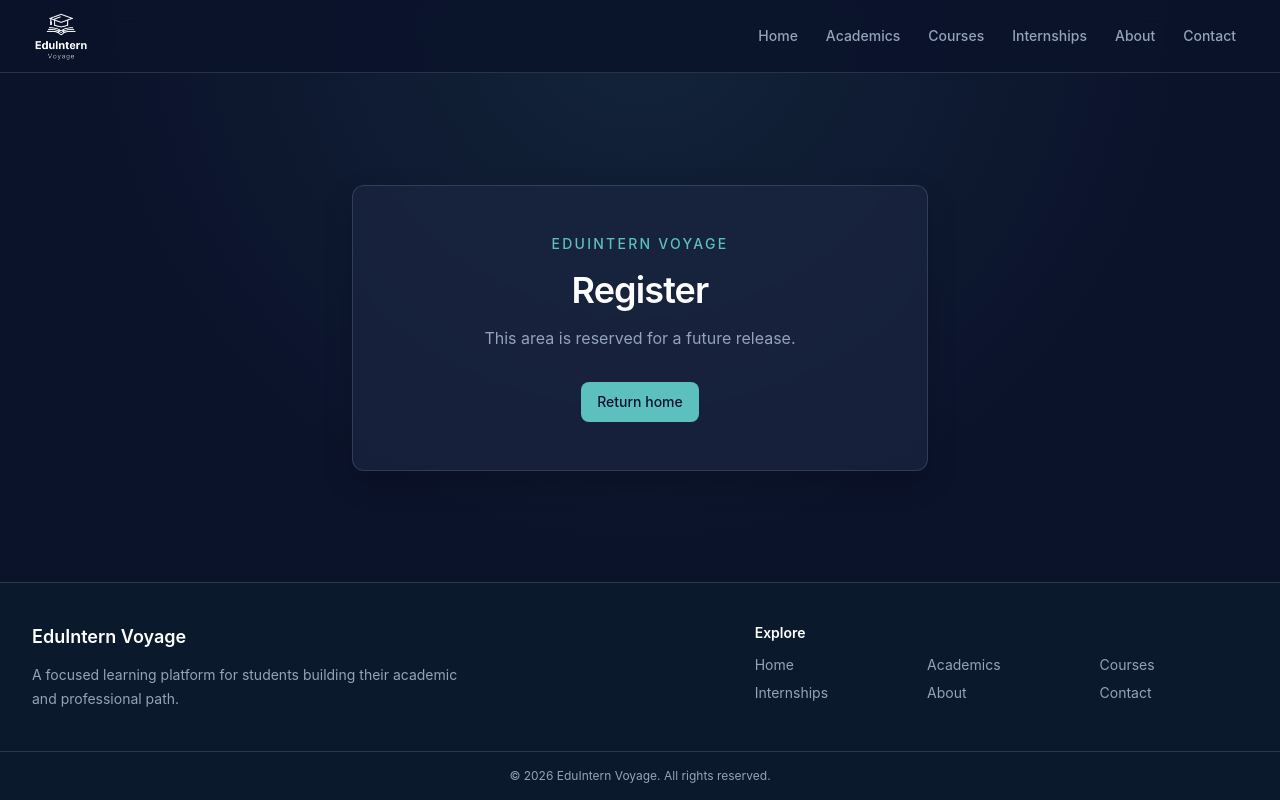
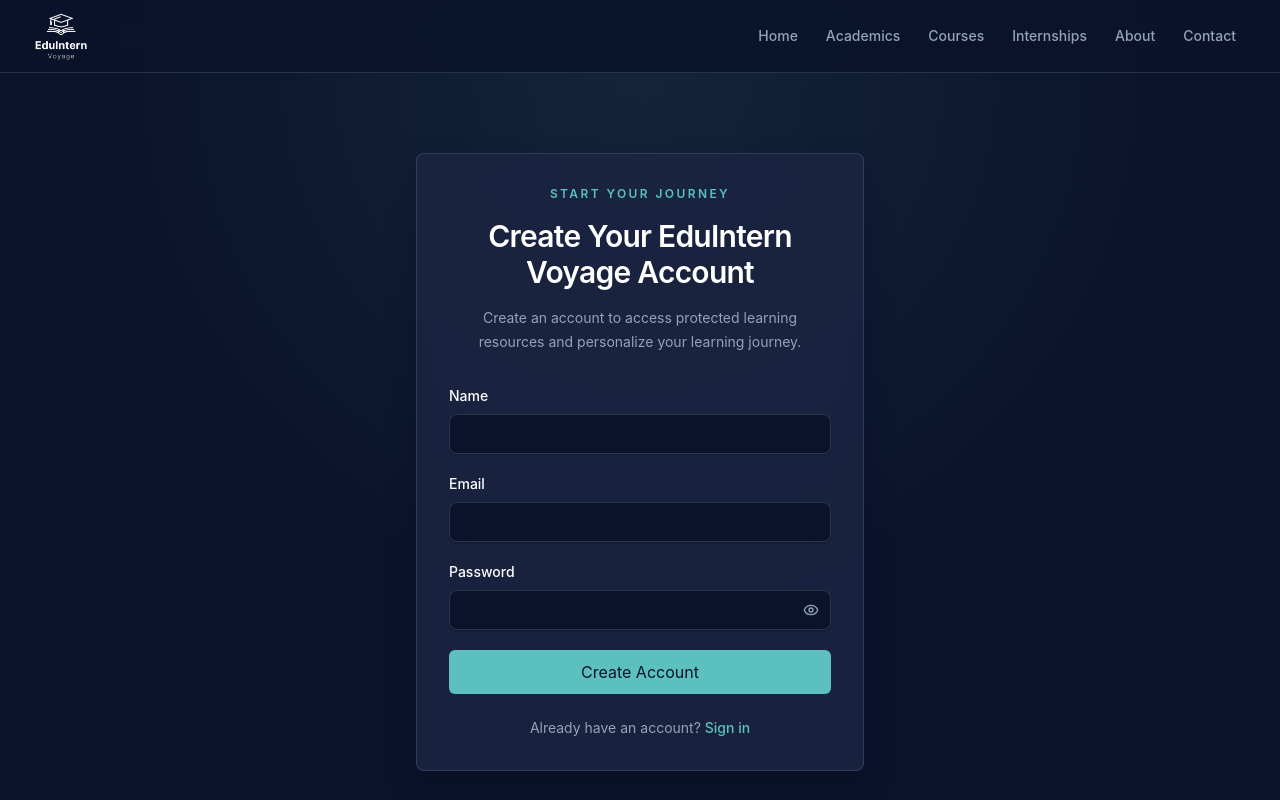
Before and after one commit to dheeraj-x-7/eduintern-voyage, a React (Vite) app: page /register in a window 1280 px wide. Shown: the top 800 px of the page. Built offline with nearby package versions, Linux system fonts and the light colour scheme.

Commit message:
feat: add authentication UI foundation

```diff
--- /dev/null
+++ b/src/components/auth/AuthCard.tsx
@@ -0,0 +1,110 @@
+import { Eye, EyeOff } from 'lucide-react'
+import type { FormEvent, ReactNode } from 'react'
+import { useState } from 'react'
+import { Link } from 'react-router-dom'
+import { Card } from '@/components/ui/card'
+import { Input } from '@/components/ui/input'
+import { buttonVariants } from '@/components/ui/button-variants'
+import { cn } from '@/lib/utils'
+
+interface AuthCardProps {
+  eyebrow: string
+  title: string
+  description: string
+  submitLabel: string
+  footerText: string
+  footerLinkLabel: string
+  footerLinkTo: string
+  children: ReactNode
+  onSubmit: (event: FormEvent<HTMLFormElement>) => void
+}
+
+export function AuthCard({
+  eyebrow,
+  title,
+  description,
+  submitLabel,
+  footerText,
+  footerLinkLabel,
+  footerLinkTo,
+  children,
+  onSubmit,
+}: AuthCardProps) {
+  return (
+    <Card className="w-full max-w-md border-border/80 bg-card/85 p-6 shadow-md backdrop-blur-sm sm:p-8">
+      <div className="text-center">
+        <p className="text-xs font-semibold uppercase tracking-[0.2em] text-primary">{eyebrow}</p>
+        <h1 className="mt-4 text-3xl font-semibold tracking-tight text-foreground">{title}</h1>
+        <p className="mt-4 text-sm leading-6 text-muted-foreground">{description}</p>
+      </div>
+
+      <form className="mt-8 space-y-5" onSubmit={onSubmit} noValidate>
+        {children}
+        <button type="submit" className={cn(buttonVariants({ size: 'lg' }), 'w-full')}>
+          {submitLabel}
+        </button>
+      </form>
+
+      <p className="mt-6 text-center text-sm text-muted-foreground">
+        {footerText}{' '}
+        <Link
+          to={footerLinkTo}
+          className="font-medium text-primary underline-offset-4 hover:underline focus-visible:outline-2 focus-visible:outline-offset-2 focus-visible:outline-ring"
+        >
+          {footerLinkLabel}
+        </Link>
+      </p>
+    </Card>
+  )
+}
+
+interface FieldLabelProps {
+  htmlFor: string
+  children: ReactNode
+  optional?: boolean
+}
+
+export function FieldLabel({ htmlFor, children, optional = false }: FieldLabelProps) {
+  return (
+    <label htmlFor={htmlFor} className="flex items-center justify-between text-sm font-medium text-foreground">
+      <span>{children}</span>
+      {optional && <span className="text-xs font-normal text-muted-foreground">Optional</span>}
+    </label>
+  )
+}
+
+interface PasswordFieldProps {
+  id: string
+  name: string
+  autoComplete: string
+  value: string
+  onChange: (value: string) => void
+}
+
+export function PasswordField({ id, name, autoComplete, value, onChange }: PasswordFieldProps) {
+  const [isVisible, setIsVisible] = useState(false)
+
+  return (
+    <div className="relative mt-2">
+      <Input
+        id={id}
+        name={name}
+        type={isVisible ? 'text' : 'password'}
+        value={value}
+        onChange={(event) => onChange(event.target.value)}
+        autoComplete={autoComplete}
+        required
+        aria-required="true"
+        className="pr-11"
+      />
+      <button
+        type="button"
+        onClick={() => setIsVisible((visible) => !visible)}
+        aria-label={isVisible ? 'Hide password' : 'Show password'}
+        className="absolute right-1 top-1/2 flex size-8 -translate-y-1/2 items-center justify-center rounded-md text-muted-foreground transition-colors hover:text-foreground focus-visible:outline-2 focus-visible:outline-offset-2 focus-visible:outline-ring"
+      >
+        {isVisible ? <EyeOff className="size-4" aria-hidden="true" /> : <Eye className="size-4" aria-hidden="true" />}
+      </button>
+    </div>
+  )
+}
--- /dev/null
+++ b/src/pages/LoginPage.tsx
@@ -0,0 +1,57 @@
+import type { FormEvent } from 'react'
+import { useEffect, useState } from 'react'
+import { AuthCard, FieldLabel, PasswordField } from '@/components/auth/AuthCard'
+import { Input } from '@/components/ui/input'
+
+export function LoginPage() {
+  const [email, setEmail] = useState('')
+  const [password, setPassword] = useState('')
+
+  useEffect(() => {
+    document.title = 'Sign In | EduIntern Voyage'
+  }, [])
+
+  function handleSubmit(event: FormEvent<HTMLFormElement>) {
+    event.preventDefault()
+  }
+
+  return (
+    <section aria-label="Sign in" className="page-glow flex flex-1 items-center justify-center px-4 py-16 sm:px-6 sm:py-20">
+      <AuthCard
+        eyebrow="Welcome back"
+        title="Sign in to EduIntern Voyage"
+        description="Sign in to continue learning and access your protected study resources."
+        submitLabel="Sign In"
+        footerText="Don't have an account?"
+        footerLinkLabel="Create one"
+        footerLinkTo="/register"
+        onSubmit={handleSubmit}
+      >
+        <div>
+          <FieldLabel htmlFor="login-email">Email</FieldLabel>
+          <Input
+            id="login-email"
+            name="email"
+            type="email"
+            value={email}
+            onChange={(event) => setEmail(event.target.value)}
+            autoComplete="email"
+            required
+            aria-required="true"
+            className="mt-2"
+          />
+        </div>
+        <div>
+          <FieldLabel htmlFor="login-password">Password</FieldLabel>
+          <PasswordField
+            id="login-password"
+            name="password"
+            value={password}
+            onChange={setPassword}
+            autoComplete="current-password"
+          />
+        </div>
+      </AuthCard>
+    </section>
+  )
+}
--- /dev/null
+++ b/src/pages/RegisterPage.tsx
@@ -0,0 +1,72 @@
+import type { FormEvent } from 'react'
+import { useEffect, useState } from 'react'
+import { AuthCard, FieldLabel, PasswordField } from '@/components/auth/AuthCard'
+import { Input } from '@/components/ui/input'
+
+export function RegisterPage() {
+  const [name, setName] = useState('')
+  const [email, setEmail] = useState('')
+  const [password, setPassword] = useState('')
+
+  useEffect(() => {
+    document.title = 'Create Account | EduIntern Voyage'
+  }, [])
+
+  function handleSubmit(event: FormEvent<HTMLFormElement>) {
+    event.preventDefault()
+  }
+
+  return (
+    <section aria-label="Create account" className="page-glow flex flex-1 items-center justify-center px-4 py-16 sm:px-6 sm:py-20">
+      <AuthCard
+        eyebrow="Start your journey"
+        title="Create Your EduIntern Voyage Account"
+        description="Create an account to access protected learning resources and personalize your learning journey."
+        submitLabel="Create Account"
+        footerText="Already have an account?"
+        footerLinkLabel="Sign in"
+        footerLinkTo="/login"
+        onSubmit={handleSubmit}
+      >
+        <div>
+          <FieldLabel htmlFor="register-name">Name</FieldLabel>
+          <Input
+            id="register-name"
+            name="name"
+            type="text"
+            value={name}
+            onChange={(event) => setName(event.target.value)}
+            autoComplete="name"
+            required
+            aria-required="true"
+            className="mt-2"
+          />
+        </div>
+        <div>
+          <FieldLabel htmlFor="register-email">Email</FieldLabel>
+          <Input
+            id="register-email"
+            name="email"
+            type="email"
+            value={email}
+            onChange={(event) => setEmail(event.target.value)}
+            autoComplete="email"
+            required
+            aria-required="true"
+            className="mt-2"
+          />
+        </div>
+        <div>
+          <FieldLabel htmlFor="register-password">Password</FieldLabel>
+          <PasswordField
+            id="register-password"
+            name="password"
+            value={password}
+            onChange={setPassword}
+            autoComplete="new-password"
+          />
+        </div>
+      </AuthCard>
+    </section>
+  )
+}
--- a/src/routes/AppRoutes.tsx
+++ b/src/routes/AppRoutes.tsx
@@ -7,6 +7,8 @@ import { LearningResourcesSection } from '@/components/common/LearningResourcesS
 import { StudentJourneySection } from '@/components/common/StudentJourneySection'
 import { ValuePropositionSection } from '@/components/common/ValuePropositionSection'
 import { AcademicsPage } from '@/pages/AcademicsPage'
+import { LoginPage } from '@/pages/LoginPage'
+import { RegisterPage } from '@/pages/RegisterPage'
 import { SemesterPage } from '@/pages/SemesterPage'
 import { SubjectPage } from '@/pages/SubjectPage'
 import { UnitPage } from '@/pages/UnitPage'
@@ -18,8 +20,6 @@ const routePlaceholders = [
   { path: '/internships', title: 'Internships' },
   { path: '/about', title: 'About EduIntern Voyage' },
   { path: '/contact', title: 'Contact' },
-  { path: '/login', title: 'Login' },
-  { path: '/register', title: 'Register' },
   { path: '/dashboard', title: 'Dashboard' },
 ]
 
@@ -41,6 +41,8 @@ export function AppRoutes() {
         }
       />
       <Route path="/academics" element={<AcademicsPage />} />
+      <Route path="/login" element={<LoginPage />} />
+      <Route path="/register" element={<RegisterPage />} />
       <Route path="/academics/:program/semester/:semester" element={<SemesterPage />} />
       <Route
         path="/academics/:program/semester/:semester/subject/:subject"
```
